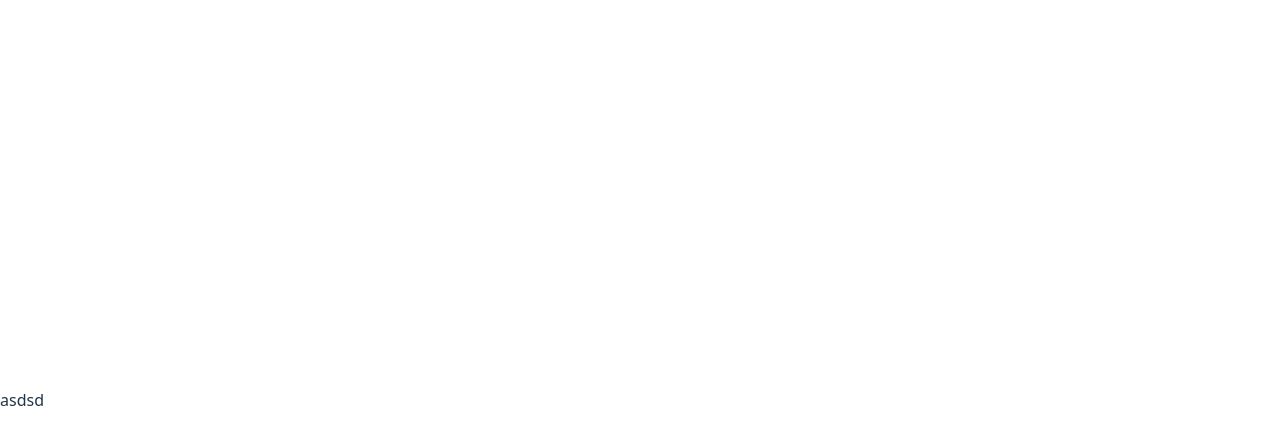
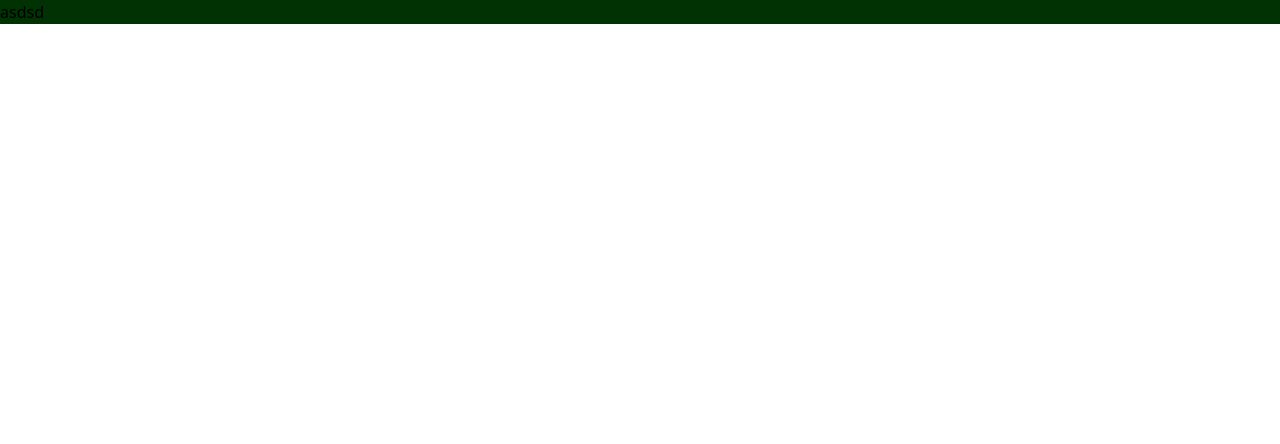
Before and after one commit to Tiwari-shivang/chatUI, a React (Vite) app: page / in a window 1280 px wide. Shown: the top 444 px of the page. Built offline with nearby package versions, Linux system fonts and the light colour scheme.

Commit message:
Tailwind and theme setup

```diff
--- a/src/App.tsx
+++ b/src/App.tsx
@@ -1,6 +1,6 @@
 function App() {
   return (
-    <section>
+    <section className="bg-component">
       asdsd
     </section>
   )
--- a/src/index.css
+++ b/src/index.css
@@ -1,69 +1,31 @@
-:root {
-  font-family: system-ui, Avenir, Helvetica, Arial, sans-serif;
-  line-height: 1.5;
-  font-weight: 400;
+@import "tailwindcss";
+@config "../tailwind.config.js";
 
-  color-scheme: light dark;
-  color: rgba(255, 255, 255, 0.87);
-  background-color: #242424;
+:root{
+  --primary: 422 20% 10%;
+  --primary-foreground: 422 20% 20%;
 
-  font-synthesis: none;
-  text-rendering: optimizeLegibility;
-  -webkit-font-smoothing: antialiased;
-  -moz-osx-font-smoothing: grayscale;
+  --secondary: 422 20% 20%;
+  --secondary-foreground: 422 20% 20%;
+
+  --background: 244 20% 20%;
+  --foreground: 234 10% 10%;
+
+  --border: 231 20% 20%;
+
+  --muted: 213 20% 10%;
+  --muted-foreground: 123 10% 10%;
+
+  --component: 123 98% 10%;
+  --component-foreground: 321 90% 98%;
+
+  --radius: 0.75rem;
+
+  --font-body: "Sans";
+  --font-heading: "Sans"
 }
 
-a {
-  font-weight: 500;
-  color: #646cff;
-  text-decoration: inherit;
+.dark{
+  --background: 123 20% 20%;
+  --foreground: 243 10% 10%;
 }
-a:hover {
-  color: #535bf2;
-}
-
-body {
-  margin: 0;
-  padding: 0;
-  display: flex;
-  place-items: center;
-  min-width: 320px;
-  min-height: 100vh;
-}
-
-h1 {
-  font-size: 3.2em;
-  line-height: 1.1;
-}
-
-button {
-  border-radius: 8px;
-  border: 1px solid transparent;
-  padding: 0.6em 1.2em;
-  font-size: 1em;
-  font-weight: 500;
-  font-family: inherit;
-  background-color: #1a1a1a;
-  cursor: pointer;
-  transition: border-color 0.25s;
-}
-button:hover {
-  border-color: #646cff;
-}
-button:focus,
-button:focus-visible {
-  outline: 4px auto -webkit-focus-ring-color;
-}
-
-@media (prefers-color-scheme: light) {
-  :root {
-    color: #213547;
-    background-color: #ffffff;
-  }
-  a:hover {
-    color: #747bff;
-  }
-  button {
-    background-color: #f9f9f9;
-  }
-}
--- /dev/null
+++ b/tailwind.config.js
@@ -0,0 +1,32 @@
+export default {
+    darkMode: "class",
+    theme: {
+        extend: {
+            color: {
+                primary: "hsl(var(--primary))",
+                primaryForeground: "hsl(var(--primary-foreground))",
+
+                secondary: "hsl(var(--secondary))",
+                secondaryForeground: "hsl(var(--secondary-foreground))",
+
+                background: "hsl(var(--background))",
+                foreground: "hsl(var(--foreground))",
+
+                muted: "hsl(var(--muted))",
+                mutedForeground: "hsl(var(--muted-foreground))",
+
+                component: "hsl(var(--component))",
+                componentForeground: "hsl(var(--component-foreground))",
+
+                border: "hsl(var(--border))"
+            },
+            borderRadius: {
+                radius: "var(--radius)"
+            },
+            fontFamily: {
+                fontBody: "var(--font-body)",
+                fontHeading: "var(--fount-heading)"
+            }
+        }
+    }
+}
--- a/vite.config.ts
+++ b/vite.config.ts
@@ -1,7 +1,8 @@
 import { defineConfig } from 'vite'
 import react from '@vitejs/plugin-react-swc'
+import tailwindcss from '@tailwindcss/vite'
 
 // https://vite.dev/config/
 export default defineConfig({
-  plugins: [react()],
+  plugins: [react(), tailwindcss()],
 })
```
Also changed, not shown: package.json (+6 -1 lines), 1 other file (tests, documents, lock files or other folders).
